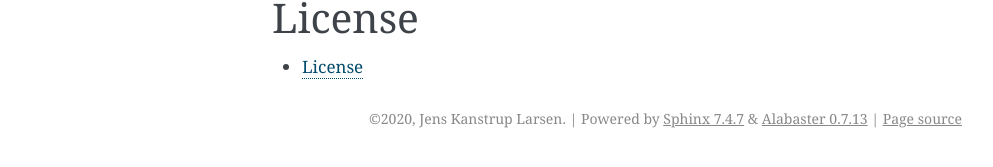
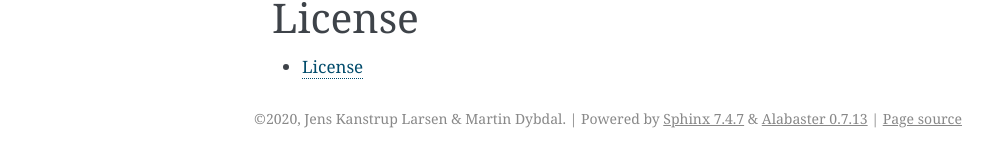
Before and after one commit to DatalogiForAlle/AgentsPy, a Sphinx documentation site: the page built from docs/source/index.rst, in a window 1280 px wide. Shown: the part 368-535 px from the top of the page, without its empty margins (148-1141 px from the left). Built offline with Sphinx 7.4.7, drawn with Linux system fonts in a browser that asks for light colours.

```diff
--- a/docs/source/conf.py
+++ b/docs/source/conf.py
@@ -18,11 +18,11 @@
 # -- Project information -----------------------------------------------------
 
 project = 'AgentsPy'
-copyright = '2020, Jens Kanstrup Larsen'
-author = 'Jens Kanstrup Larsen'
+copyright = '2020, Jens Kanstrup Larsen & Martin Dybdal'
+author = 'Jens Kanstrup Larsen & Martin Dybdal'
 
 # The full version, including alpha/beta/rc tags
-release = '0.1'
+release = '0.3'
 
 
 # -- General configuration ---------------------------------------------------
```
